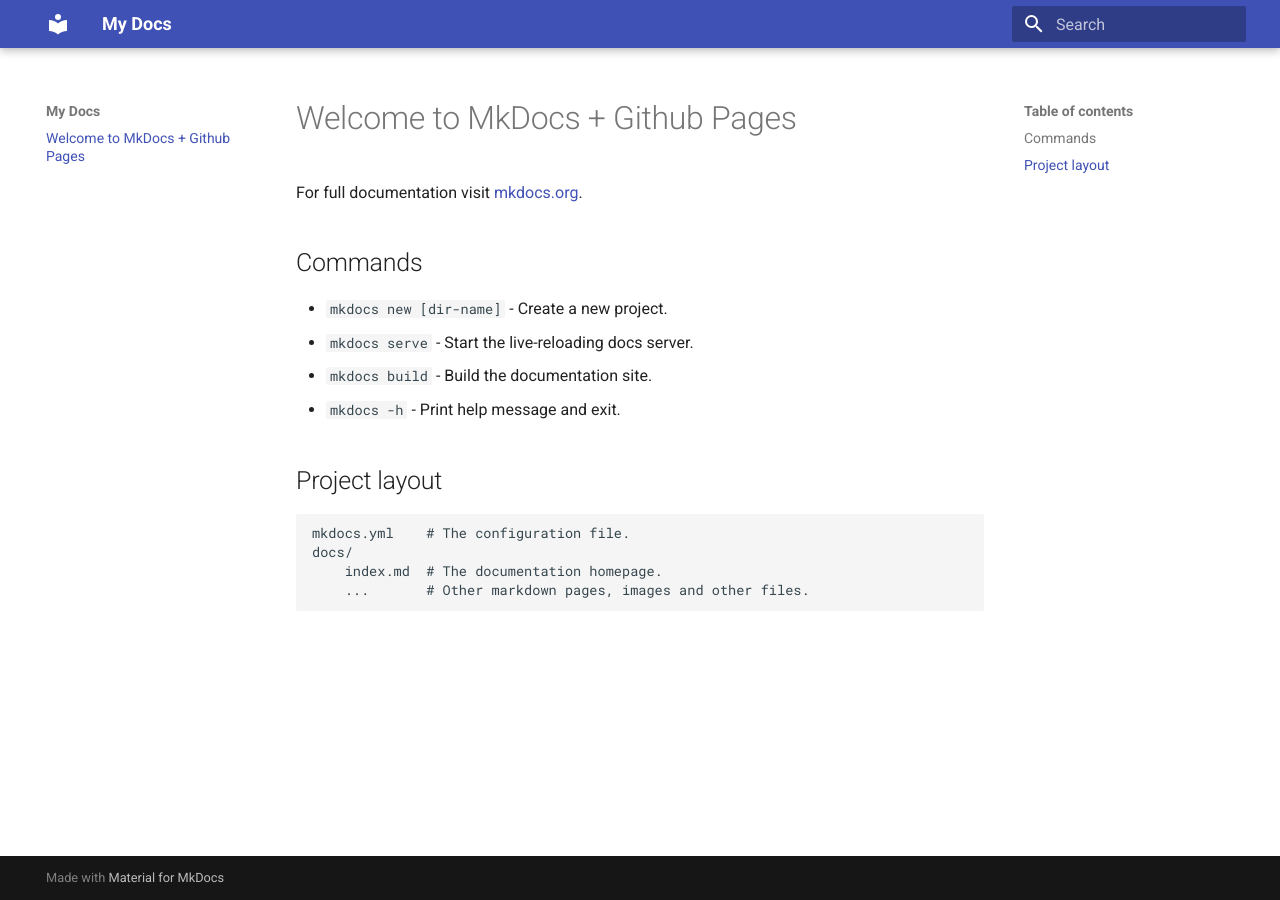
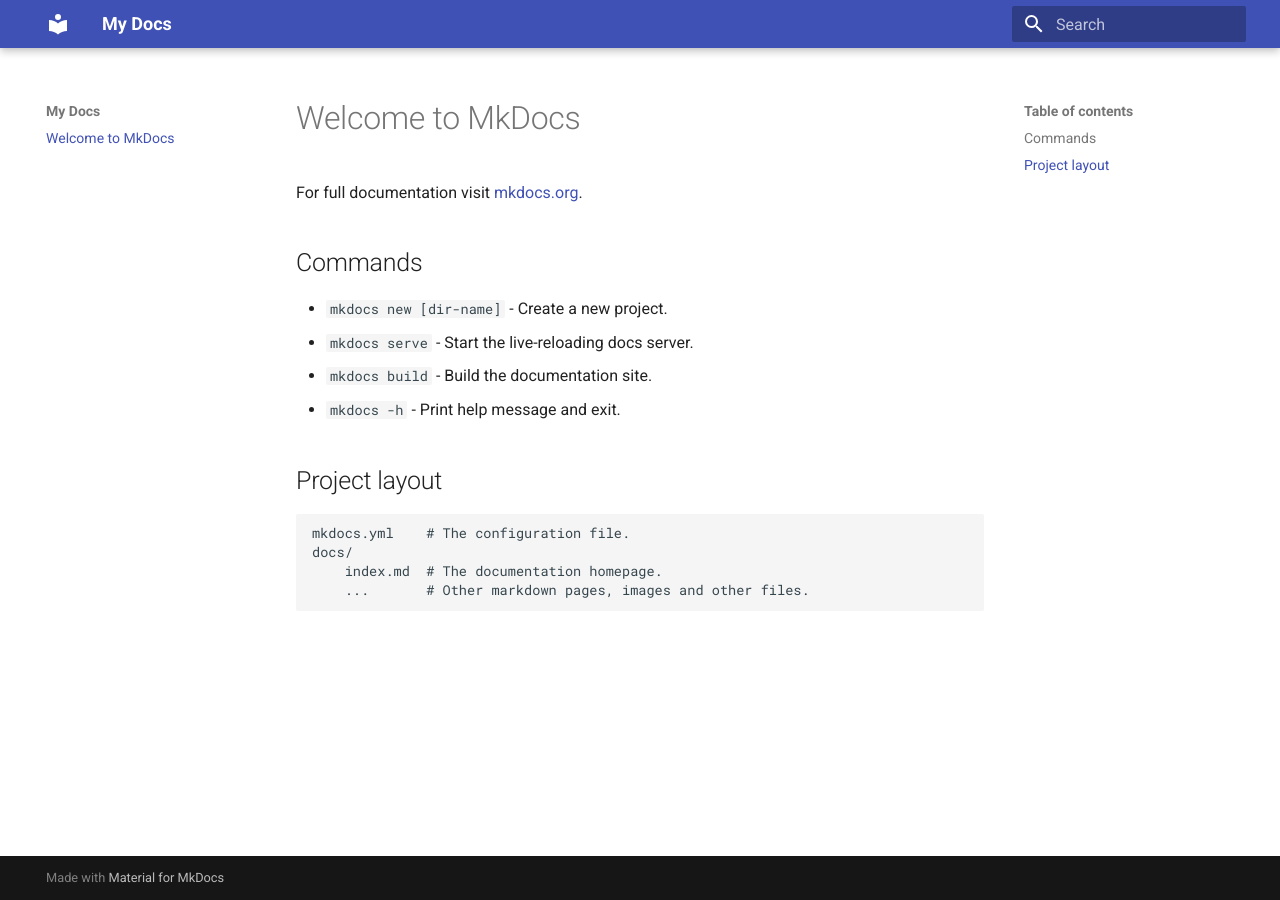
Before and after one commit to mortenoh/demo_mkdocs, an MkDocs documentation site: the page built from docs/index.md, in a window 1280 px wide. Built offline with MkDocs 1.6.1 and Material for MkDocs 9.7.7, drawn with Linux system fonts in a browser that asks for light colours.

Commit message:
doc: minor revert

```diff
--- a/docs/index.md
+++ b/docs/index.md
@@ -1,4 +1,4 @@
-# Welcome to MkDocs + Github Pages
+# Welcome to MkDocs
 
 For full documentation visit [mkdocs.org](https://www.mkdocs.org).
 
```
